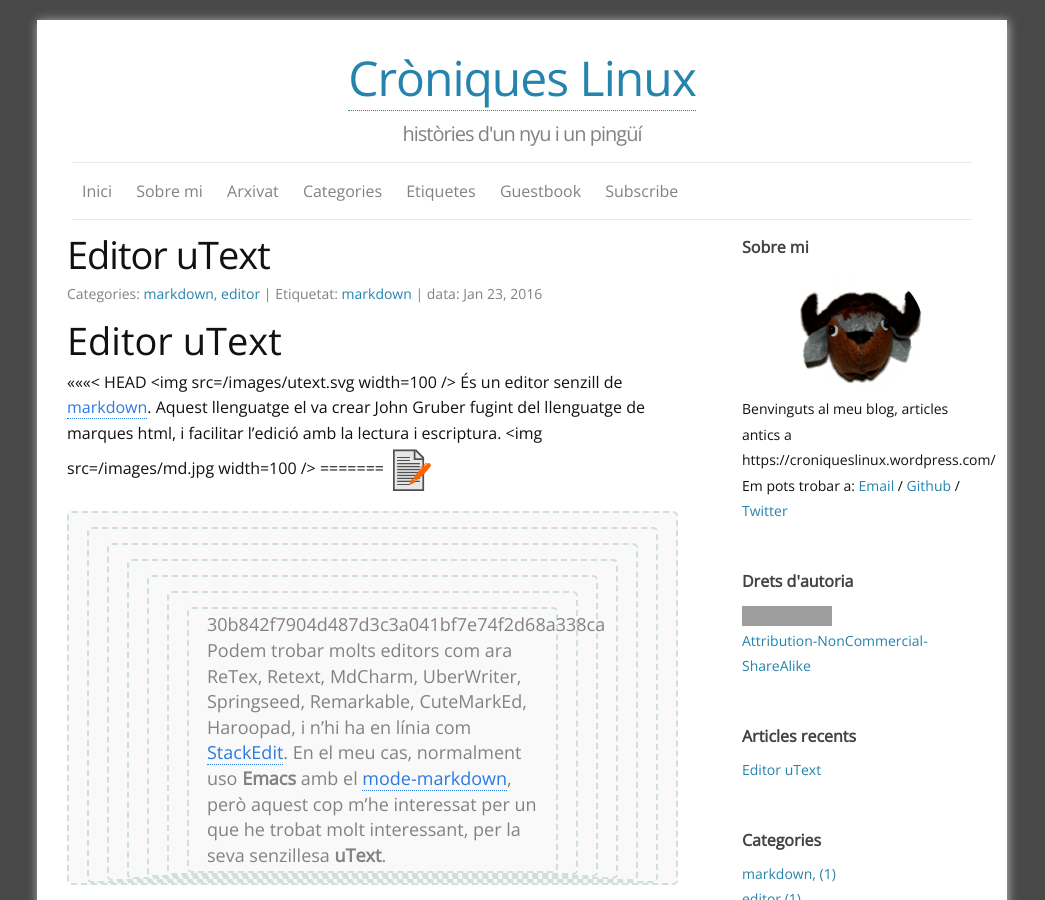
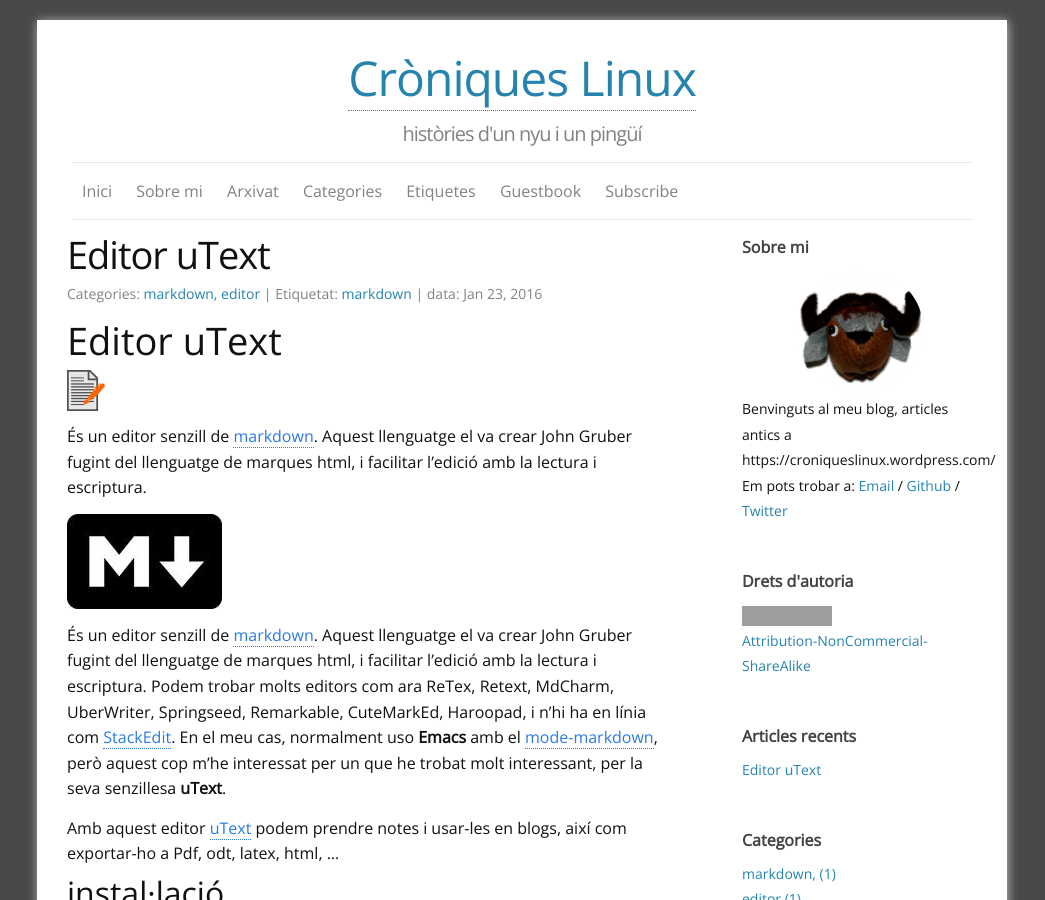
Before and after one commit to croniqueslinux/croniqueslinux.github.io, a Jekyll site: the page built from _posts/2016-01-23-editor-utext.md, in a window 1280 px wide and 900 px high. Shown: the whole window, without its empty margins (118-1163 px from the left). Built offline with Jekyll 4.4.1, drawn with Linux system fonts in a browser that asks for light colours; comment, search, counter and statistics services are not loaded; grey boxes are pictures that could not be loaded.

Commit message:
canvis en utext

```diff
--- a/_posts/2016-01-23-editor-utext.md
+++ b/_posts/2016-01-23-editor-utext.md
@@ -7,19 +7,18 @@ tags: markdown
 ---
 
 # Editor uText #
-<<<<<<< HEAD
-<img src=/images/utext.svg width=100 />
+
+![utext]({{ base.url }}/images/utext.png)
+
 És un editor senzill de [markdown](https://ca.wikipedia.org/wiki/Markdown). Aquest llenguatge el va crear John Gruber fugint del llenguatge de marques html, i facilitar l'edició amb la lectura i escriptura.
-<img src=/images/md.jpg width=100 />
-=======
-![utext](http://images/utext.svg  "")
+
+![md]({{ base.url }}/images/md.jpg)
+
 És un editor senzill de [markdown](https://ca.wikipedia.org/wiki/Markdown). Aquest llenguatge el va crear John Gruber fugint del llenguatge de marques html, i facilitar l'edició amb la lectura i escriptura.
-![md](http://images/md.jpg  "")
->>>>>>> 30b842f7904d487d3c3a041bf7e74f2d68a338ca
 Podem trobar molts editors com ara ReTex, Retext, MdCharm, UberWriter, Springseed, Remarkable, CuteMarkEd, Haroopad,  i n'hi ha en línia com [StackEdit](https://stackedit.io/editor).
 En el meu cas, normalment uso **Emacs** amb el [mode-markdown](http://jblevins.org/projects/markdown-mode/), però aquest cop m'he interessat per un que he trobat molt interessant, per la seva senzillesa **uText**.
 
-Amb aquest editor [uText]() podem prendre notes i usar-les en blogs, així com exportar-ho a Pdf, odt, latex, html, ...
+Amb aquest editor [uText](https://launchpad.net/utext) podem prendre notes i usar-les en blogs, així com exportar-ho a Pdf, odt, latex, html, ...
 
 ## instal·lació
 Per instal·lar aquest editor:
```
Also changed, not shown: images/utext.png (added), images/utext.svg (deleted), 11 other files.
